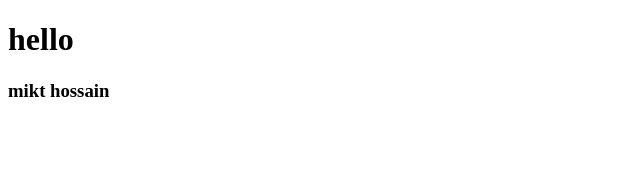
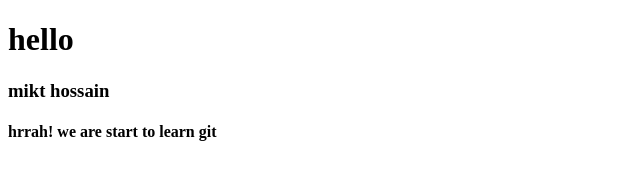
Before and after one commit to Mikat-Hossain/nanocamp-assignment-2, a plain HTML site: page index.html in a window 1280 px wide. Shown: the whole page, without its empty margins (0-640 px from the left). Drawn offline with Linux system fonts and the light colour scheme.

Commit message:
we are start to learn git

```diff
--- a/index.html
+++ b/index.html
@@ -8,5 +8,6 @@
   <body>
     <h1>hello</h1>
     <h3>mikt hossain</h3>
+    <h4>hrrah! we are start to learn git</h4>
   </body>
 </html>
```
